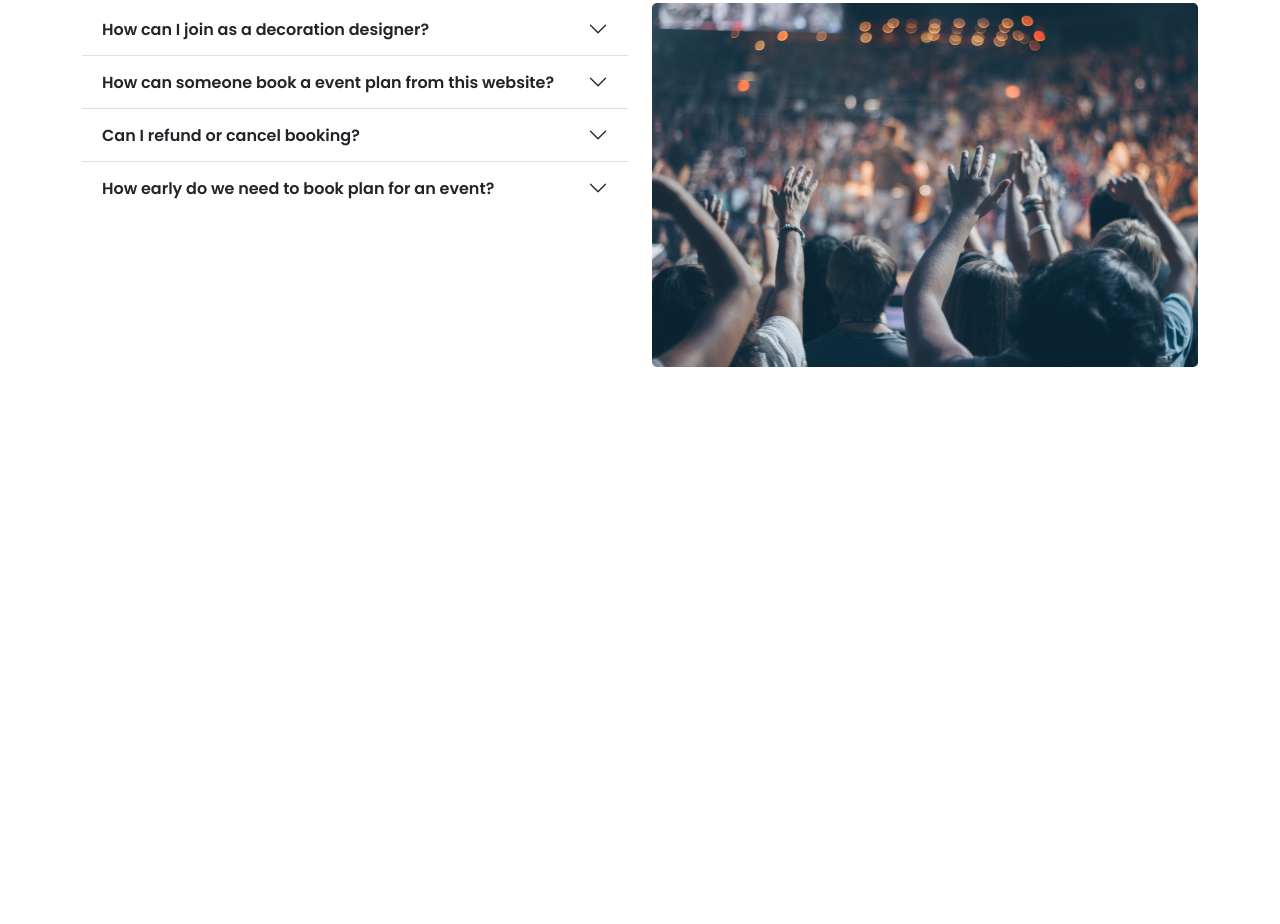
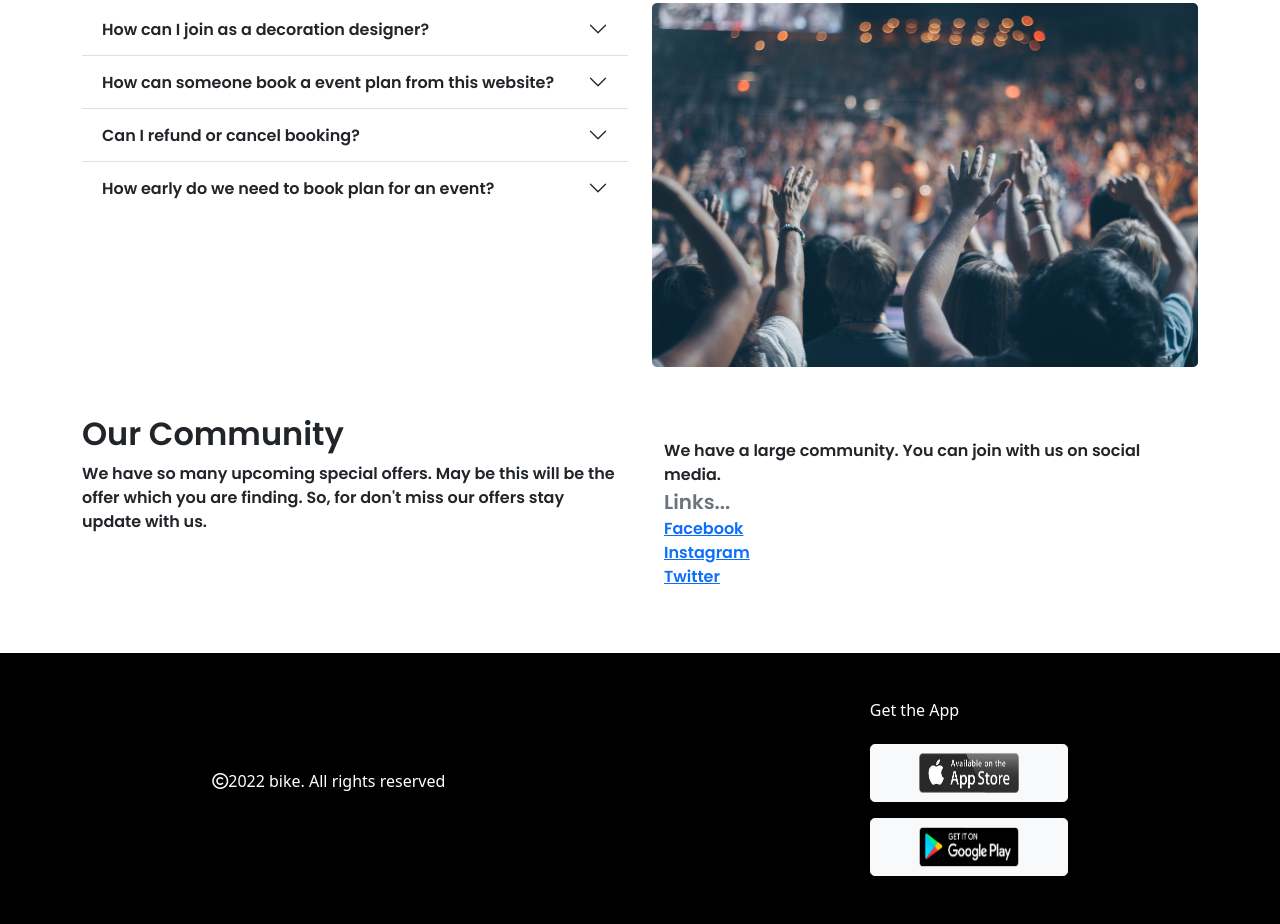
Before and after one commit to adritadeb/convention-center, a plain HTML site: page index.html in a window 1280 px wide. Shown: the part 1454-2378 px from the top of the page. Before the commit the page ends 1821 px from the top, so only its background shows below. Drawn offline with nearby package versions, Linux system fonts and the light colour scheme.

Commit message:
extra-section

```diff
--- a/index.html
+++ b/index.html
@@ -115,6 +115,15 @@
         </section>
     </header>
     <main style="font-family: 'Poppins', sans-serif;">
+        <!-- toast -->
+        <div class="toast align-items-center" role="alert" aria-live="assertive" aria-atomic="true">
+            <div class="d-flex">
+                <div class="toast-body">
+                    Hello, world! This is a toast message.
+                </div>
+                <button type="button" class="btn-close me-2 m-auto" data-bs-dismiss="toast" aria-label="Close"></button>
+            </div>
+        </div>
         <!---- packages ---->
         <section class="container">
             <h2 class="fw-bold text-center my-5">Our package</h2>
@@ -316,7 +325,49 @@
                 </div>
             </div>
         </section>
+        <!-- extra-section -->
+        <section class="container mt-5">
+            <div class="row g-5">
+                <div class="col">
+                    <h2 class="fw-bold">Our Community</h2>
+                    <p>We have so many upcoming special offers. May be this will be the offer which you are finding. So,
+                        for
+                        don't miss our offers stay update with us.</p>
+                </div>
+                <div class="col pt-4">
+                    <p>We have a large community. You can join with us on social media.
+                        <br>
+                        <span class="text-secondary fs-5">Links...</span>
+                        <br>
+                        <span>
+                            <a href="">Facebook</a>
+                            <br>
+                            <a href="">Instagram</a>
+                            <br>
+                            <a href="">Twitter</a>
+                        </span>
+                    </p>
+                </div>
+            </div>
+        </section>
     </main>
+    <footer class="bg-black text-white d-flex align-items-center justify-content-around h-100 mt-5 py-5">
+        <div>
+            <p><i class="far fa-copyright"></i>2022 bike. All rights reserved</p>
+        </div>
+        <div>
+            <h6>Get the App</h6>
+            <a class="btn btn-light px-5 py-2 my-3 rounded-3 btn-lg"
+                href="https://apps.apple.com/gb/app/apple-store/id375380948" role="button">
+                <img style="height: 40px; width: 100px;" src="convention-center-main/images/app-store.jpg" alt="">
+            </a>
+            <br>
+            <a class="btn btn-light px-5 py-2 rounded-3 btn-lg" href="https://www.youtube.com/" role="button">
+                <img style="height: 40px; width: 100px;" src="convention-center-main/images/google-play-store.png"
+                    alt="">
+            </a>
+        </div>
+    </footer>
     <!-- bootstrap-js -->
     <script src="https://cdn.jsdelivr.net/npm/bootstrap@5.1.3/dist/js/bootstrap.bundle.min.js"
         integrity="sha384-ka7Sk0Gln4gmtz2MlQnikT1wXgYsOg+OMhuP+IlRH9sENBO0LRn5q+8nbTov4+1p"
```
Also changed, not shown: convention-center-main/images/app-store.jpg (added), convention-center-main/images/google-play-store.png (added).
